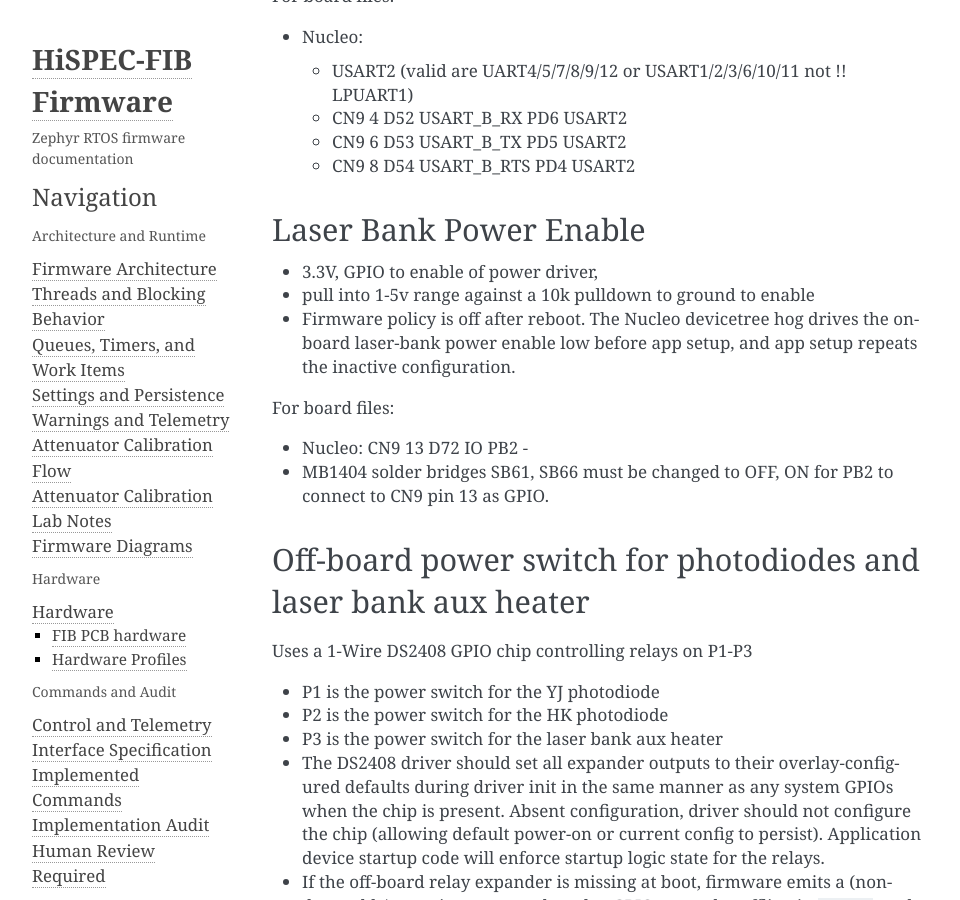
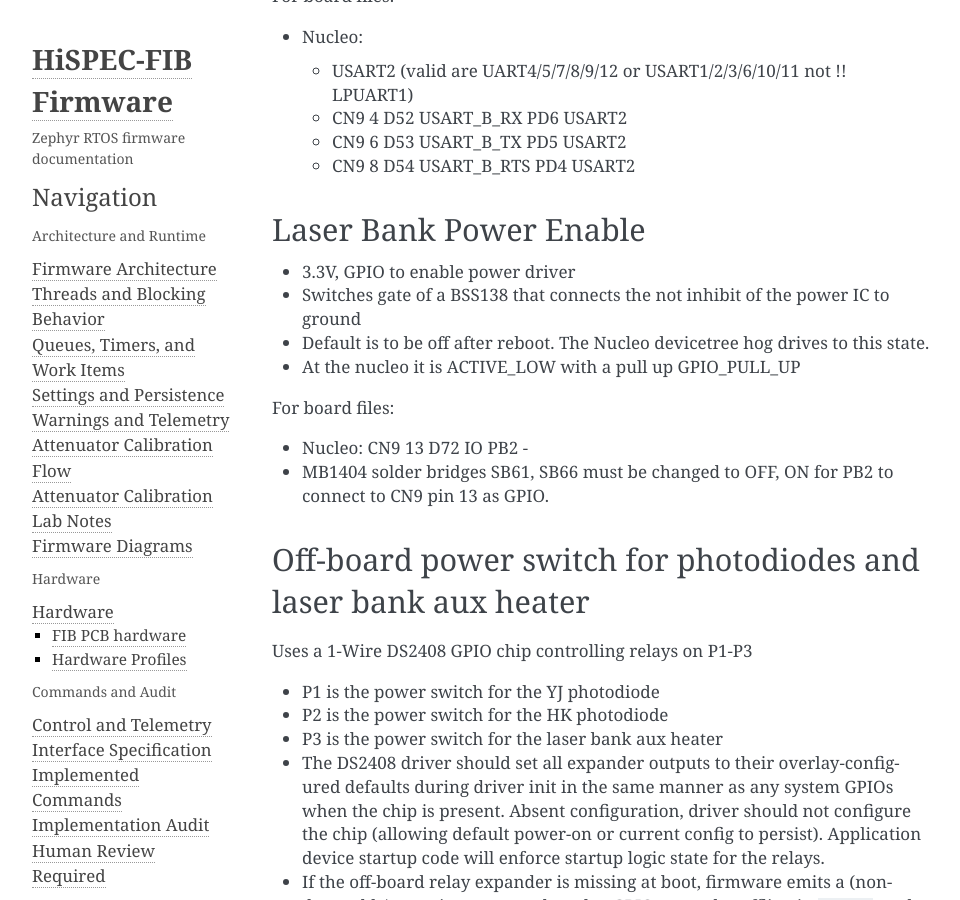
Before and after one commit to COO-Utilities/hispec-tib, a Sphinx documentation site: the page built from doc/hardware.md, in a window 1280 px wide and 900 px high, scrolled down 4924 px. Shown: the whole window, without its empty margins (148-1108 px from the left). Built offline with Sphinx 7.4.7, drawn with Linux system fonts in a browser that asks for light colours.

Commit message:
Update hardware documentation: clarify laser bank power enable configuration with BSS138 and GPIO_ACTIVE_LOW setup

```diff
--- a/doc/hardware.md
+++ b/doc/hardware.md
@@ -185,11 +185,10 @@ For board files:
     - CN9 8 D54 USART_B_RTS PD4 USART2
 
 ## Laser Bank Power Enable
-- 3.3V, GPIO to enable of power driver,
-- pull into 1-5v range against a 10k pulldown to ground to enable
-- Firmware policy is off after reboot. The Nucleo devicetree hog drives the
-  on-board laser-bank power enable low before app setup, and app setup repeats
-  the inactive configuration.
+- 3.3V, GPIO to enable power driver
+- Switches gate of a BSS138 that connects the not inhibit of the power IC to ground
+- Default is to be off after reboot. The Nucleo devicetree hog drives to this state.
+- At the nucleo it is ACTIVE_LOW with a pull up GPIO_PULL_UP
 
 For board files:
 - Nucleo: CN9 13 D72 IO PB2 -
```
